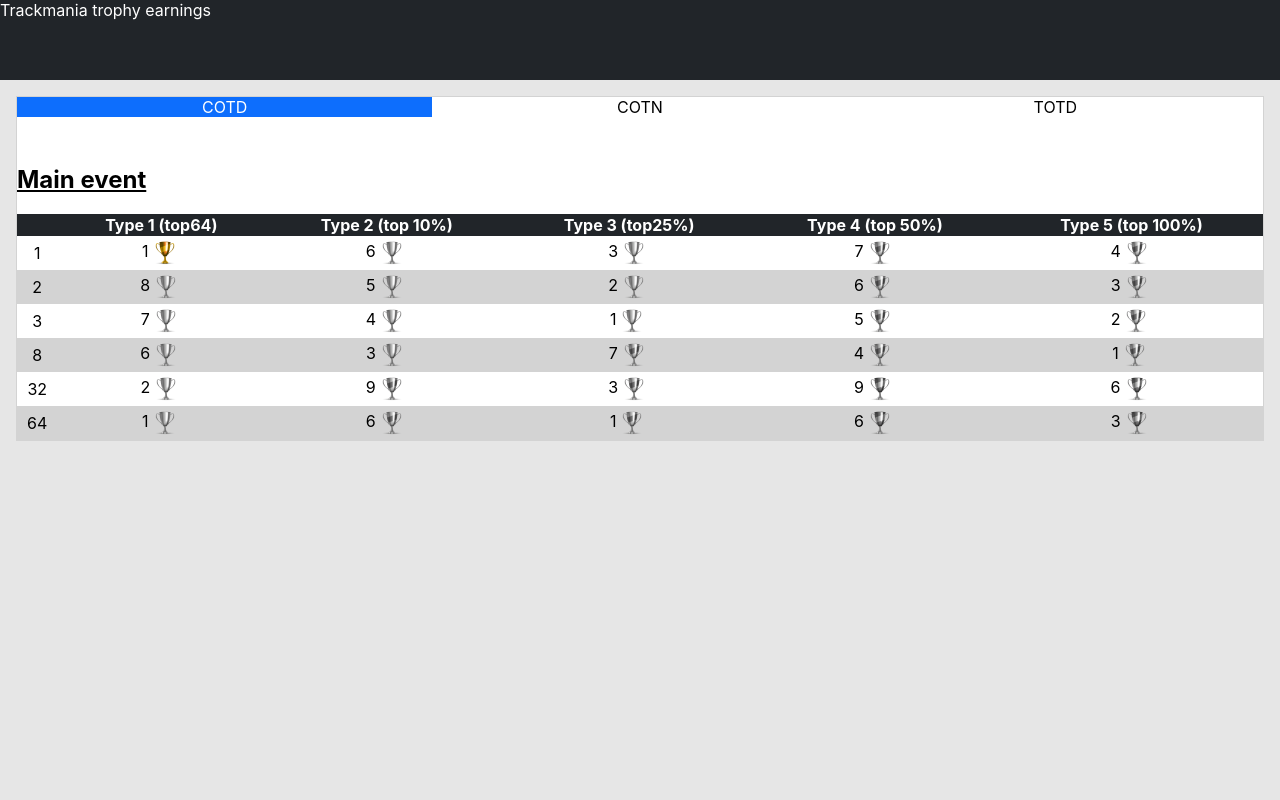
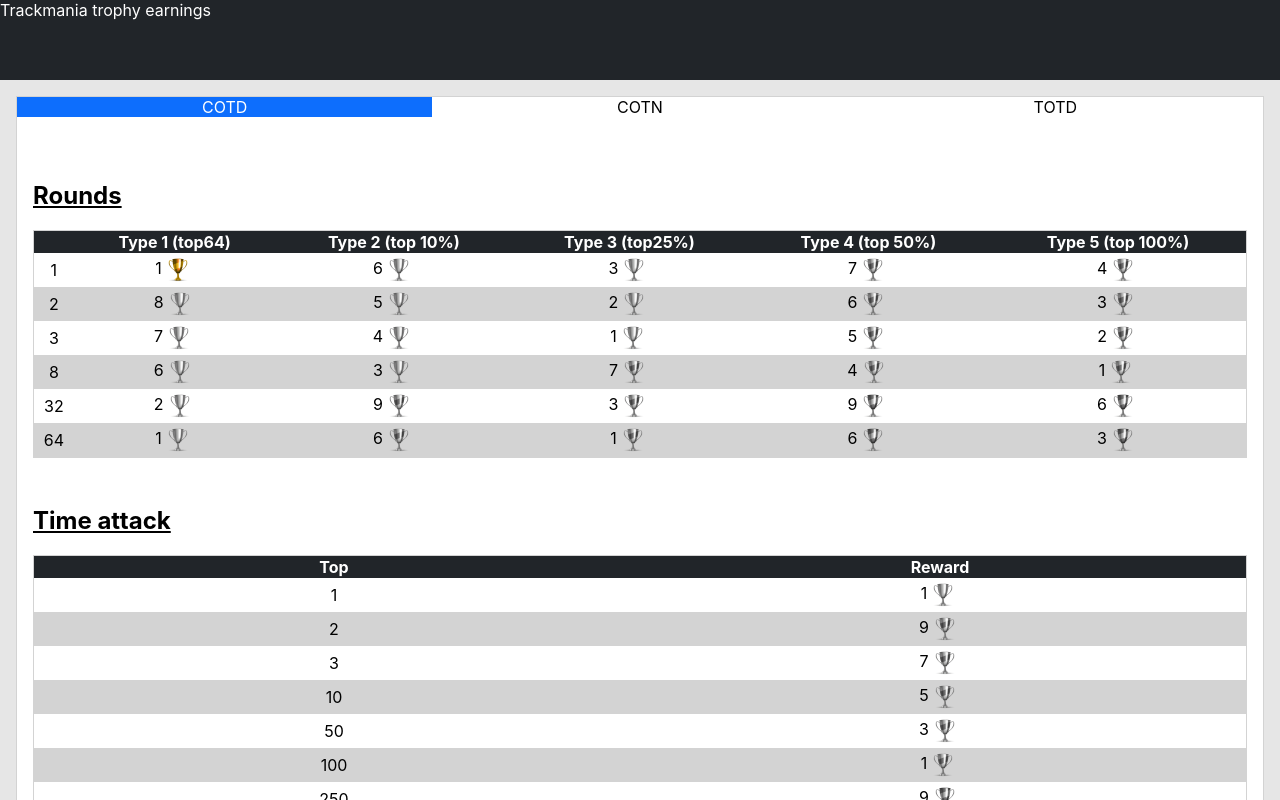
Before and after one commit to Shinestr8/ghp-test, a React (Create React App) app: page / in a window 1280 px wide. Shown: the top 800 px of the page. Built offline with nearby package versions, Linux system fonts and the light colour scheme.

Commit message:
added time attack trophy earnings

```diff
--- a/src/Trackmania/TATrophies.jsx
+++ b/src/Trackmania/TATrophies.jsx
@@ -27,7 +27,7 @@
                       <img
                         alt={"trophy" + pos.trophyType}
                         className="trophy-img"
-                        src={"/images/trophies/"+ (pos.trophyType-1) + ".png"}
+                        src={process.env.PUBLIC_URL + "/images/trophies/"+ (pos.trophyType-1) + ".png"}
                         title={"T" + pos.trophyType}
                       />
                     )}
--- a/src/Trackmania/Trackmania.jsx
+++ b/src/Trackmania/Trackmania.jsx
@@ -22,20 +22,27 @@
                <Menu name="TOTD" handleClick={selectMenu} selected={selected}/>
             </div>
 
+            <div style={{'padding': '1rem'}}>
+
+
             {selected === 'COTD' && (
                 <div>
-                    <CupTrophies trophyGain={mainEvent} title="Main event"/>
+                    <CupTrophies trophyGain={mainEvent} title="Rounds"/>
+                    <TATrophies data={TAMain} title="Time attack"/>
                 </div>
             )}
             {selected === 'COTN' && (
                 <div>
-                    <CupTrophies trophyGain={rerun} title="Rerun"/>
+                    <CupTrophies trophyGain={rerun} title="Rounds"/>
+                    <TATrophies data={TArerun} title="Time attack"/>
                 </div>
             )}
             {selected === 'TOTD' && (
-                <div>{selected}</div>
+                <div>
+                    <TATrophies data={TOTDrank} title="TOTD rank"/>
+                </div>
             )}
-
+            </div>
         </div>
 
     )
--- a/src/Trackmania/trackmania.css
+++ b/src/Trackmania/trackmania.css
@@ -22,7 +22,7 @@
     width: 100%;
     border-collapse: collapse;
     text-align: center;
-    /* border: 1px solid lightgray; */
+    border: 1px solid lightgray;
   }
 
   .trophy-earnings-table thead{
```
